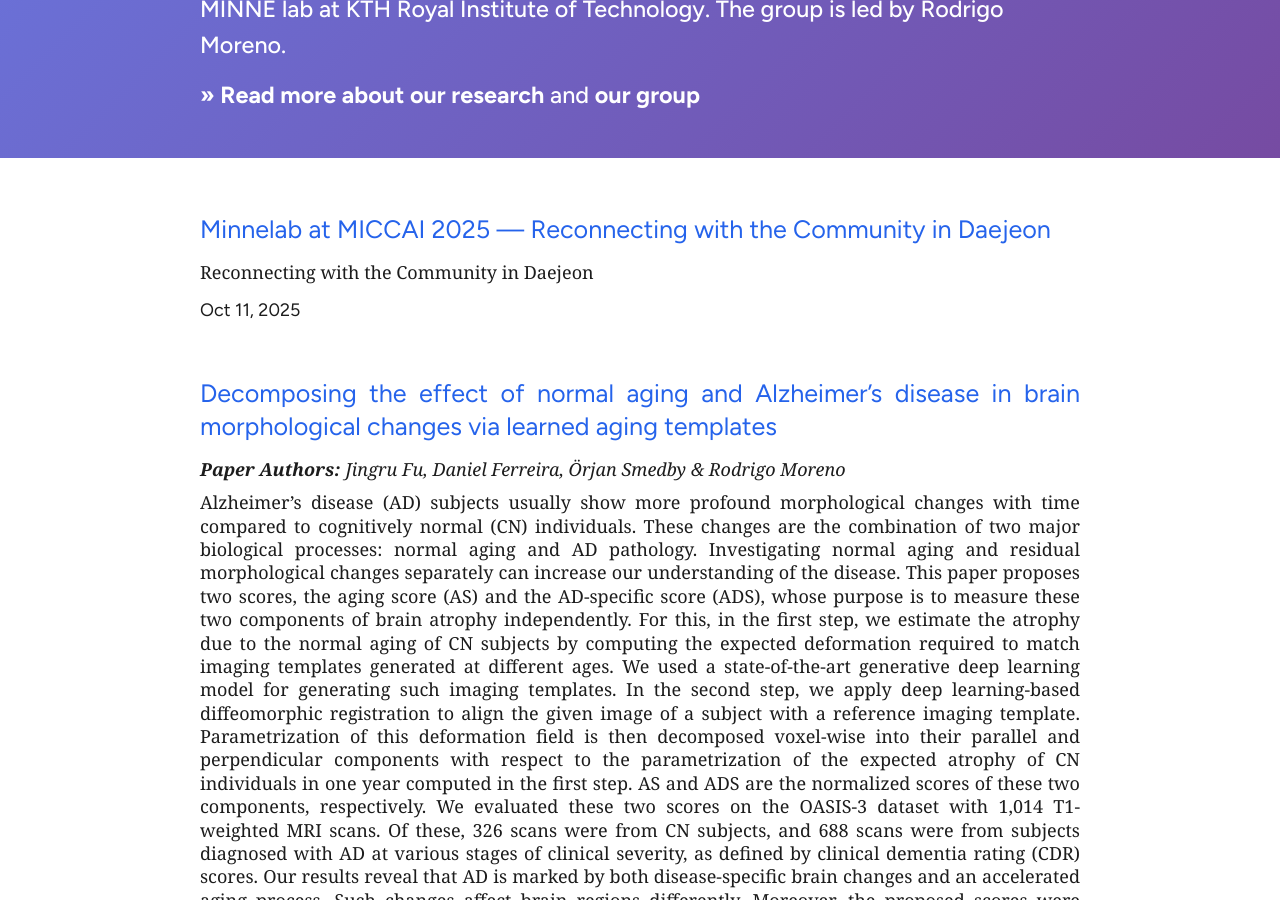
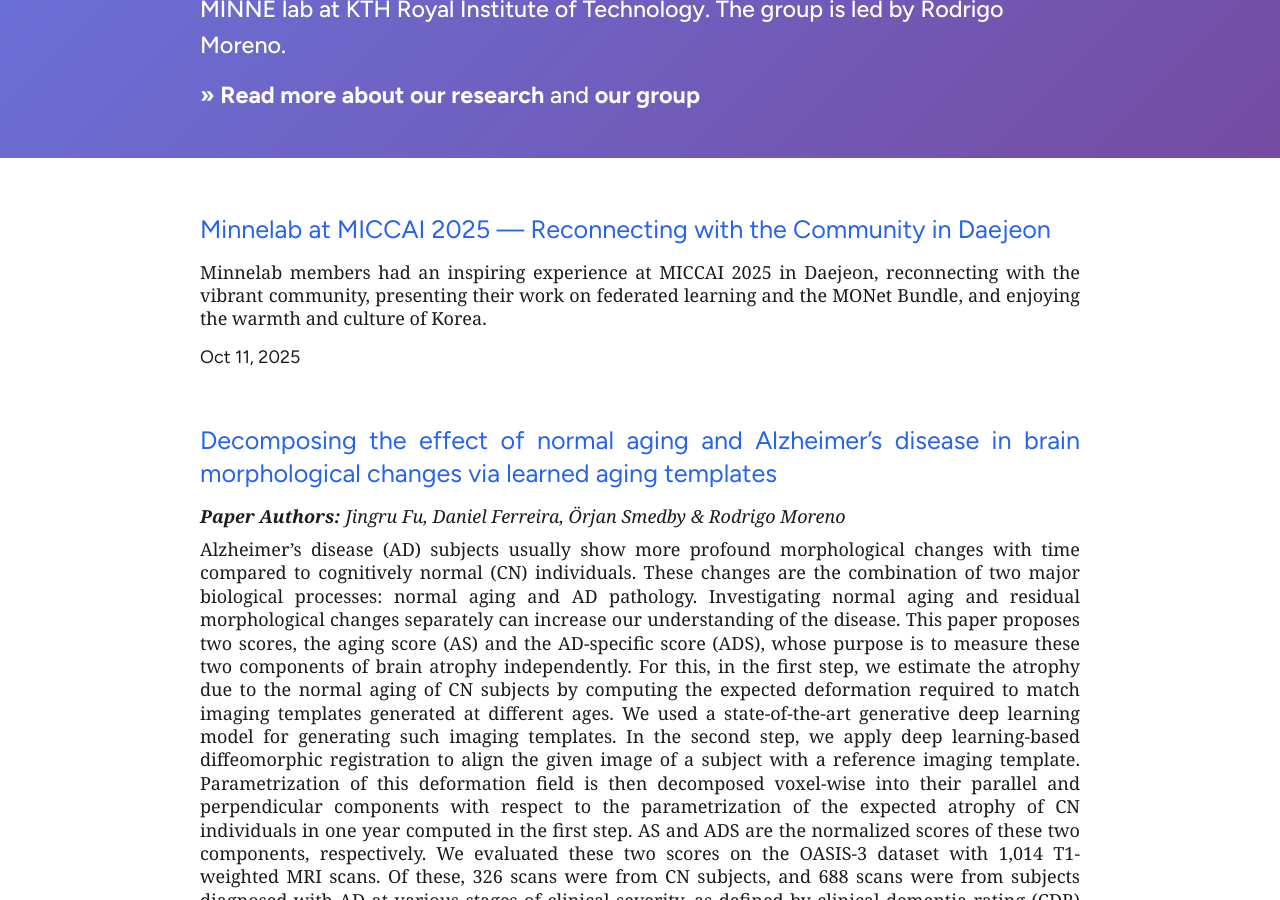
Before and after one commit to minnelab/minnelab.github.io, a Jekyll site: the page built from index.markdown, in a window 1280 px wide and 900 px high, scrolled down 749 px. Built offline with Jekyll 4.4.1, drawn with Linux system fonts in a browser that asks for light colours.

Commit message:
Revise abstract for MICCAI 2025 post
Updated the abstract to provide a detailed description of Minnelab's experience at MICCAI 2025.

```diff
--- a/_posts/2025-10-11-MICCAI-2025.markdown
+++ b/_posts/2025-10-11-MICCAI-2025.markdown
@@ -3,7 +3,7 @@ layout: post
 title: "Minnelab at MICCAI 2025 — Reconnecting with the Community in Daejeon"
 paper_authors: "Simone Bendazzoli"
 date: 2025-10-11
-abstract: "Reconnecting with the Community in Daejeon"
+abstract: "Minnelab members had an inspiring experience at MICCAI 2025 in Daejeon, reconnecting with the vibrant community, presenting their work on federated learning and the MONet Bundle, and enjoying the warmth and culture of Korea."
 ---
 
 ## Minnelab at MICCAI 2025 — Reconnecting with the Community in Daejeon 🇰🇷
```
